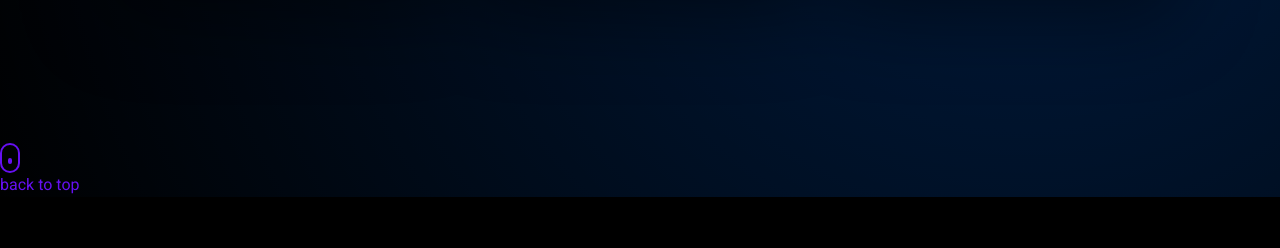
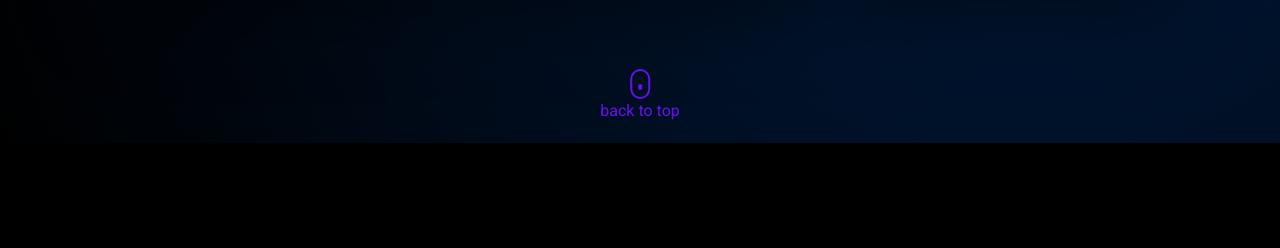
Before and after one commit to Kandy1116/Kandy-Exclusive-Eportfolio, a website: page index.html in a window 1280 px wide. Shown: the part 2238-2486 px from the top of the page. Drawn offline with nearby package versions, Linux system fonts and the light colour scheme.

Commit message:
fix: center back-to-top link

```diff
--- a/style.css
+++ b/style.css
@@ -108,6 +108,7 @@ body.dark-theme .menu__backdrop {
 
 
 section {
+    position: relative;
     background-color: transparent;
     transition: all 300ms ease;
 }
@@ -312,7 +313,8 @@ Landing Page
     margin-right: 0;
 }
 
-.scroll {
+.scroll,
+.scroll-up {
     position: absolute;
     bottom: 20px;
     left: 50%;
```
